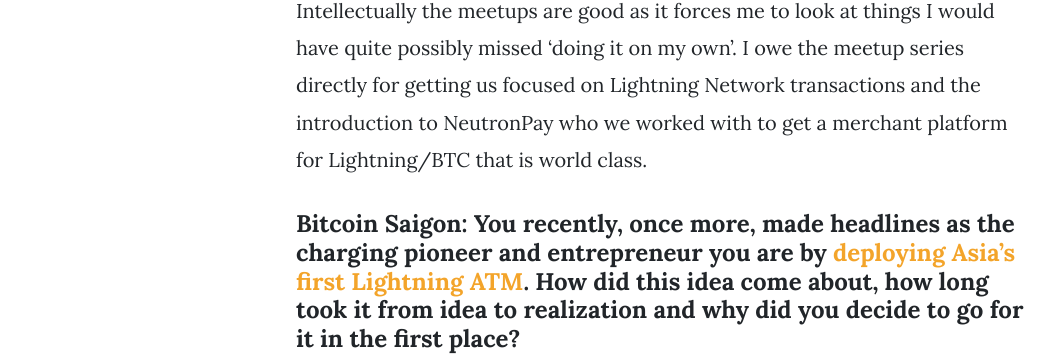
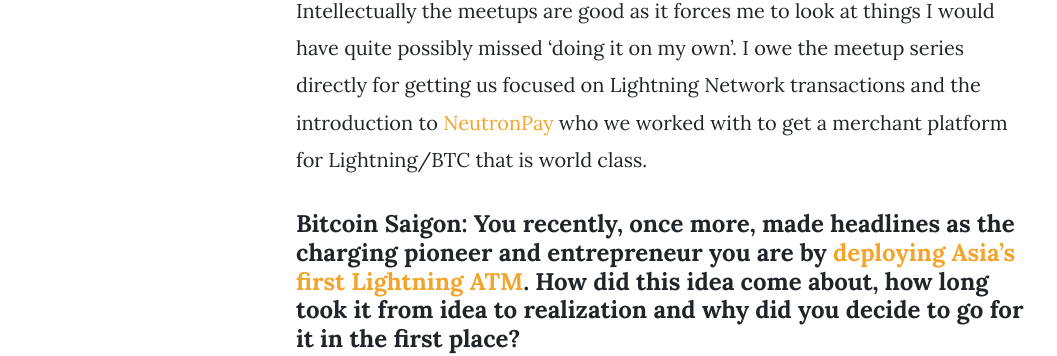
Before and after one commit to bitcoinsaigon/bitcoinsaigon.github.io, a Jekyll site: the page built from _posts/2020-10-29-david-watson-future-travel.md, in a window 1280 px wide and 900 px high, scrolled down 6799 px. Shown: the part 373-729 px from the top of the window, without its empty margins (74-1131 px from the left). Built offline with Jekyll 4.4.1, drawn with Linux system fonts in a browser that asks for light colours; nearby versions of some CDN libraries; comment, search, counter and statistics services are not loaded; some of the changed lines change nothing that is shown; some of the changed text lies outside the part shown.

Commit message:
add NeutronPay link

```diff
--- a/_posts/2020-10-29-david-watson-future-travel.md
+++ b/_posts/2020-10-29-david-watson-future-travel.md
@@ -41,7 +41,7 @@
 
 **David Watson:** I was a Bitcoin doubter. I bought my first Bitcoin at about $55.00 complaining that it had only been $8.00 earlier…. My interest in BTC was not to invest or HODL, rather I was intrigued at the potential of accepting payments online with no bank fees. The concept that piqued my interest the most was the fact that the transactions were virtually risk free for the merchant as there was no charge back possibilities on a Bitcoin transaction. I bought my first Bitcoin in Ho Chi Minh City, through a Local BTC seller.
 
-As far as an investment in time goes, the local Bitcoin community is my weekly stay on top of the technology time. For a business owner and/or investor staying up front with the changes in technology keeps you alive financially. Intellectually the meetups are good as it forces me to look at things I would have quite possibly missed ‘doing it on my own’. I owe the meetup series directly for getting us focused on Lightning Network transactions and the introduction to NeutronPay who we worked with to get a merchant platform for Lightning/BTC that is world class.
+As far as an investment in time goes, the local Bitcoin community is my weekly stay on top of the technology time. For a business owner and/or investor staying up front with the changes in technology keeps you alive financially. Intellectually the meetups are good as it forces me to look at things I would have quite possibly missed ‘doing it on my own’. I owe the meetup series directly for getting us focused on Lightning Network transactions and the introduction to [NeutronPay](https://neutronpay.com/) who we worked with to get a merchant platform for Lightning/BTC that is world class.
 
 #### Bitcoin Saigon: You recently, once more, made headlines as the charging pioneer and entrepreneur you are by [deploying Asia’s first Lightning ATM](https://news.bitcoinvn.io/first-lightning-atm-saigon-launches/?lang=en). How did this idea come about, how long took it from idea to realization and why did you decide to go for it in the first place?
 
```
